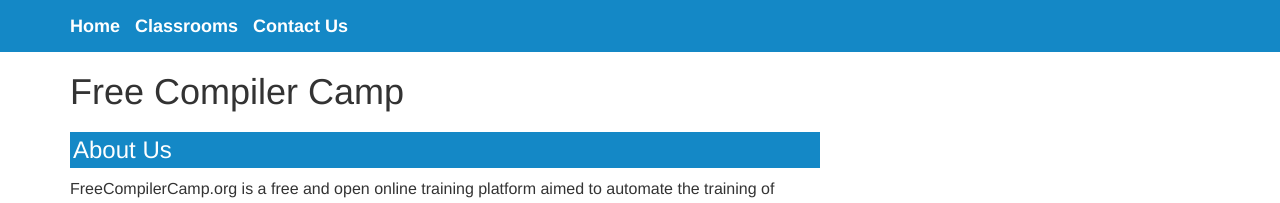
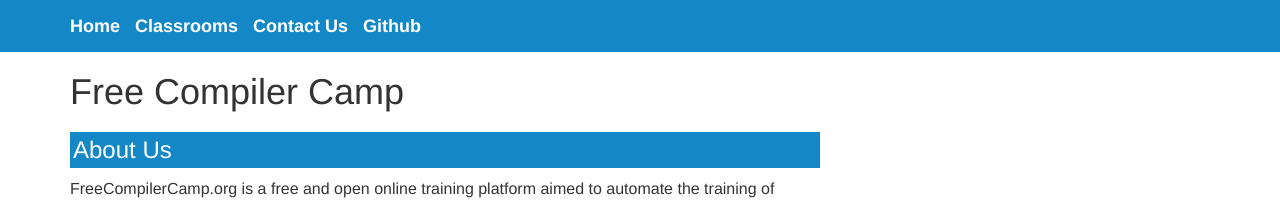
Before and after one commit to freeCompilerCamp/freecompilercamp.github.io, a Jekyll site: the page built from index.html, in a window 1280 px wide. Shown: the top 203 px of the page. Built offline with Jekyll 4.4.1, drawn with Linux system fonts in a browser that asks for light colours; nearby versions of some CDN libraries; the list of posts is cut into pages by our own code.

Commit message:
Adding github to the header

```diff
--- a/_includes/header.html
+++ b/_includes/header.html
@@ -10,7 +10,7 @@
         <span class="icon-bar"></span>
       </button>
       <!--<a class="navbar-brand" href="{{site.baseurl}}/">{{site.title}}</a>-->
-      <a href="{{site.baseurl}}/" class="navbar-brand">Home</a>  <a href="{{site.baseurl}}/#Class" class="navbar-brand">Classrooms</a>  <a href="{{site.baseurl}}/#Contact" class="navbar-brand">Contact Us</a>
+      <a href="{{site.baseurl}}/" class="navbar-brand">Home</a>  <a href="{{site.baseurl}}/#Class" class="navbar-brand">Classrooms</a>  <a href="{{site.baseurl}}/#Contact" class="navbar-brand">Contact Us</a>   <a href="https://github.com/freeCompilerCamp/freecompilercamp.github.io" class="navbar-brand">Github</a>
     </div>
 
     <!-- Collect the nav links, forms, and other content for toggling -->
```
